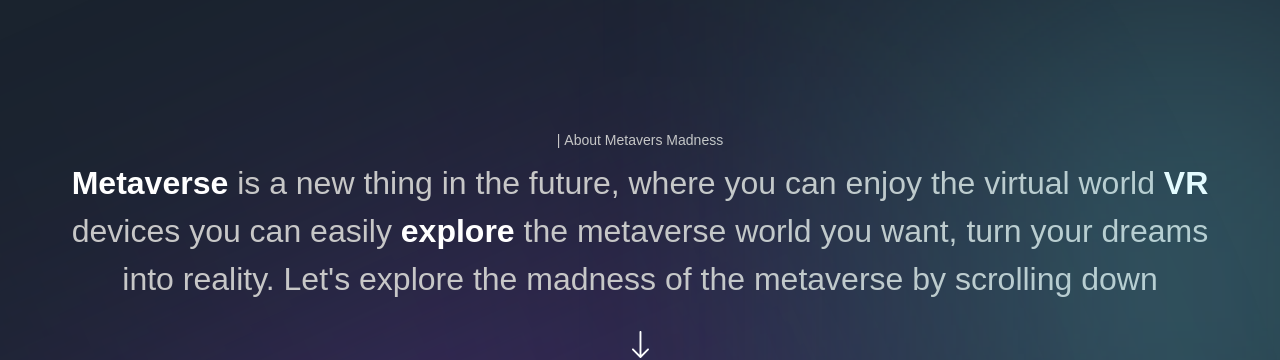
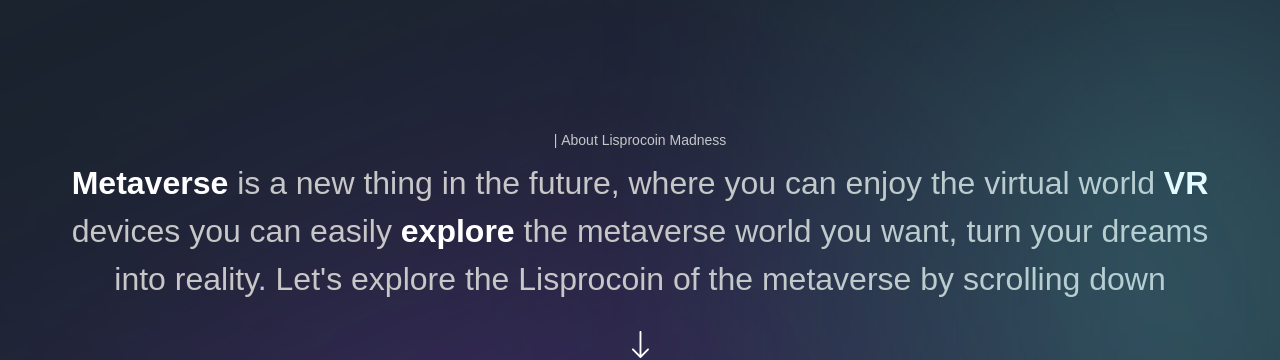
Before and after one commit to Krustycoin0/meta2, a Next.js app: page / in a window 1280 px wide. Shown: the part 1044-1404 px from the top of the page. Built offline with nearby package versions, Linux system fonts and the light colour scheme; a web font is replaced by a local one.

Commit message:
Update About.jsx

```diff
--- a/sections/About.jsx
+++ b/sections/About.jsx
@@ -17,12 +17,12 @@
         className={`${styles.innerWidth} mx-auto ${styles.flexCenter} flex-col`}
       >
 
-          <TypingText title="| About Metavers Madness" textStyles="text-center"/>
+          <TypingText title="| About Lisprocoin Madness" textStyles="text-center"/>
           <motion.p
               variants={fadeIn('up', 'tween', 0.2, 1)}
               className="mt-[8px] font-normal sm:text-[32px] text-[20px] text-center text-secondary-white"
           >
-              <span className="font-extrabold text-white">Metaverse</span> is a new thing in the future, where you can enjoy the virtual world <span className="font-extrabold text-white">VR</span> devices you can easily <span className="font-extrabold text-white">explore</span> the metaverse world you want, turn your dreams into reality. Let's explore the madness of the metaverse by scrolling down
+              <span className="font-extrabold text-white">Metaverse</span> is a new thing in the future, where you can enjoy the virtual world <span className="font-extrabold text-white">VR</span> devices you can easily <span className="font-extrabold text-white">explore</span> the metaverse world you want, turn your dreams into reality. Let's explore the Lisprocoin of the metaverse by scrolling down
           </motion.p>
           <motion.img
               variants={fadeIn('up', 'tween', 0.3, 1)}
```
